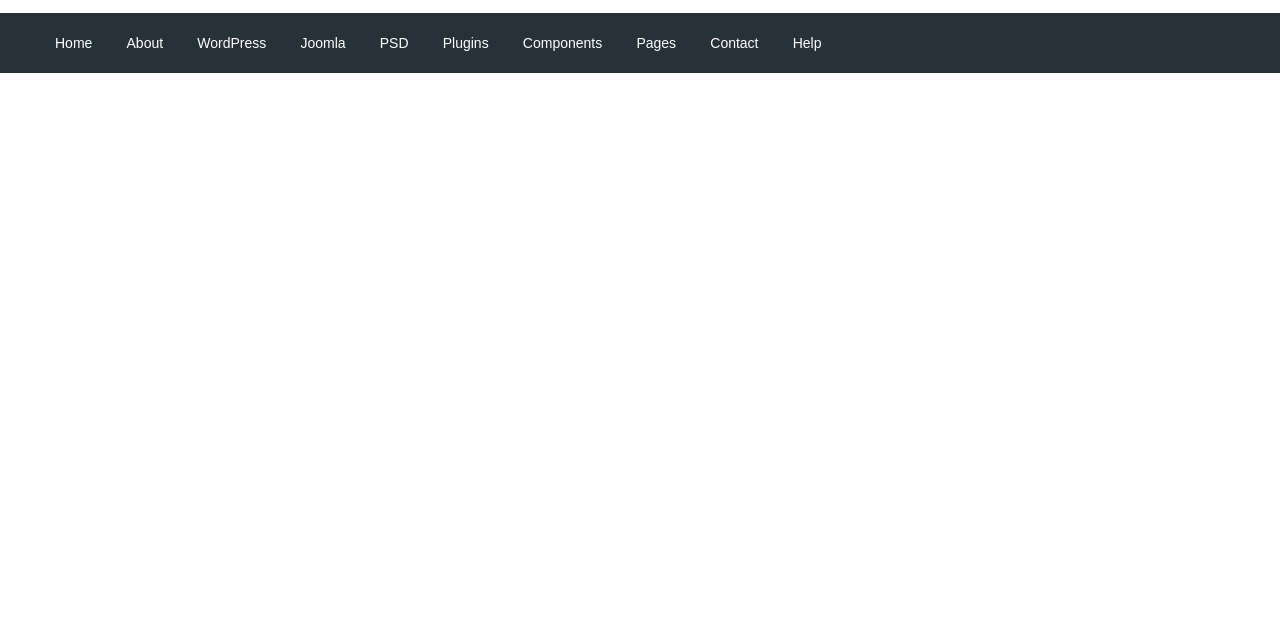
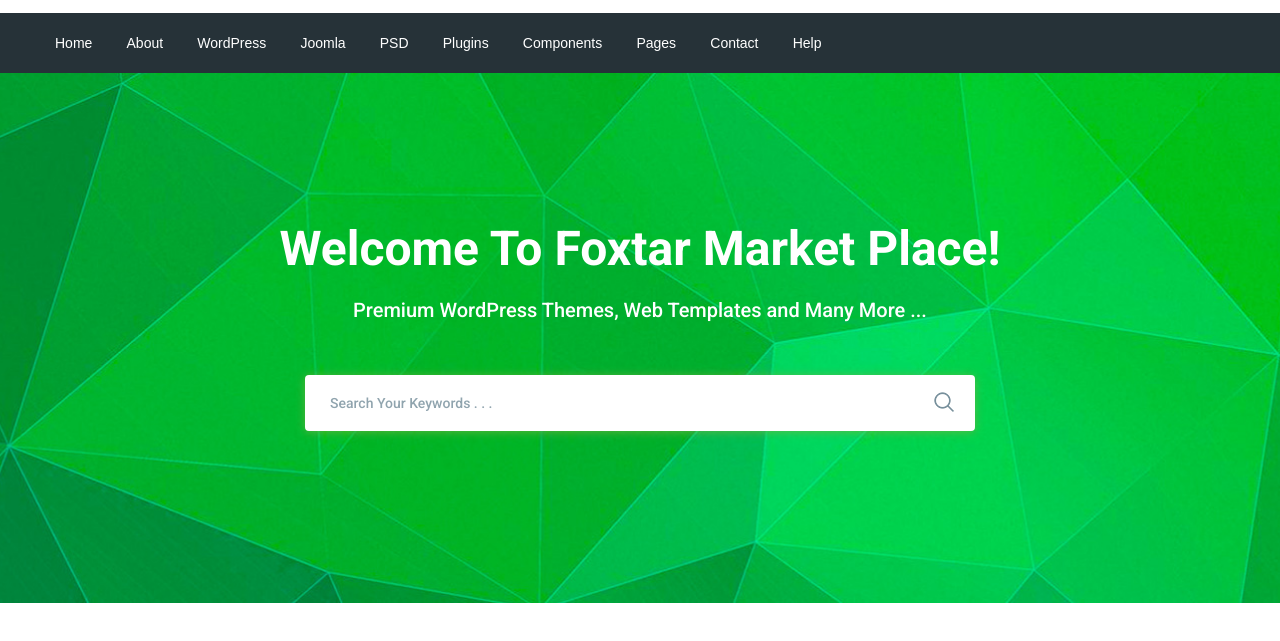
Before and after one commit to danil-filimonov/Moderno, a website: page app/index.html in a window 1280 px wide. Shown: the part 77-718 px from the top of the page. Drawn offline with nearby package versions, Linux system fonts and the light colour scheme; files that its build step writes are made by us from their sources.

Commit message:
add search section

```diff
--- a/app/index.html
+++ b/app/index.html
@@ -93,6 +93,27 @@
         </div>
     </header>
 
+    <section class="search" style="background-image: url(images/search-bg.jpg);">
+        <div class="container">
+            <div class="search__inner">
+                <div class="search__inner-title">
+                    Welcome To Foxtar Market Place!
+                </div>
+                <div class="search__inner-text">
+                    Premium WordPress Themes, Web Templates and Many More ...
+                </div>
+                <div class="search__inner-form">
+                    <form action="">
+                        <input type="text" placeholder="Search Your Keywords . . ." required>
+                        <button type="submit">
+                            <img src="images/icons/search-icon.png" alt="">
+                        </button>
+                    </form>
+                </div>
+            </div>
+        </div>
+    </section>
+
     <script src="https://ajax.googleapis.com/ajax/libs/jquery/3.4.1/jquery.min.js"></script>
     <script src="js/libs.min.js"></script>
     <script src="js/main.min.js"></script>
--- a/app/scss/style.scss
+++ b/app/scss/style.scss
@@ -50,3 +50,55 @@
         font-size: 14px;
     }
 }
+
+.search {
+    background-repeat: no-repeat;
+    background-size: cover;
+    background-position: center;
+    min-height: 530px;
+}
+.search__inner {
+    font-family: 'Roboto', sans-serif;
+    padding: 140px 0 100px;
+    text-align: center;
+    color: #fff;
+    &-title {
+        font-size: 48px;
+        line-height: 72px;
+        font-weight: 700;
+        margin-bottom: 10px;
+    }
+    &-text {
+        font-size: 20px;
+        line-height: 30px;
+        font-weight: 500;
+        margin-bottom: 50px;
+    }
+    &-form {
+        max-width: 670px;
+        position: relative;
+        font-size: 14px;
+        font-weight: 500;
+        margin: 0 auto;
+        input {
+            display: block;
+            width: 100%;
+            height: 56px;
+            padding: 0 60px 0 25px;
+            border-radius: 4px;
+            color: #90a4ae;
+            border: none;
+            box-shadow: 0px 1px 10px 0px rgba(124, 178, 64, 0.75);
+            &::placeholder {
+                color: #90a4ae;
+            }
+        }
+        button {
+            position: absolute;
+            top: 16px;
+            right: 15px;
+            border: none;
+            background-color: transparent;
+        }
+    }
+}
```
Also changed, not shown: app/images/icons/search-icon.png (added), app/images/search-bg.jpg (added).
